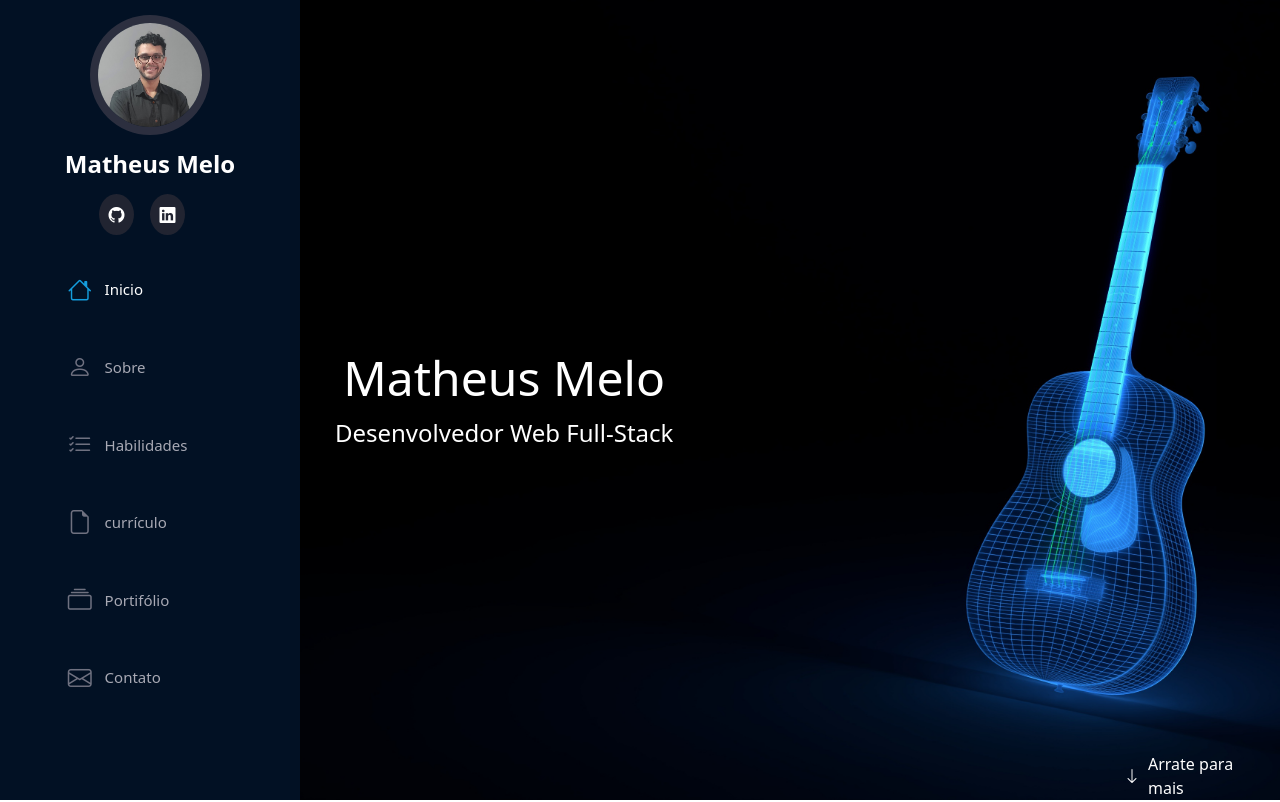
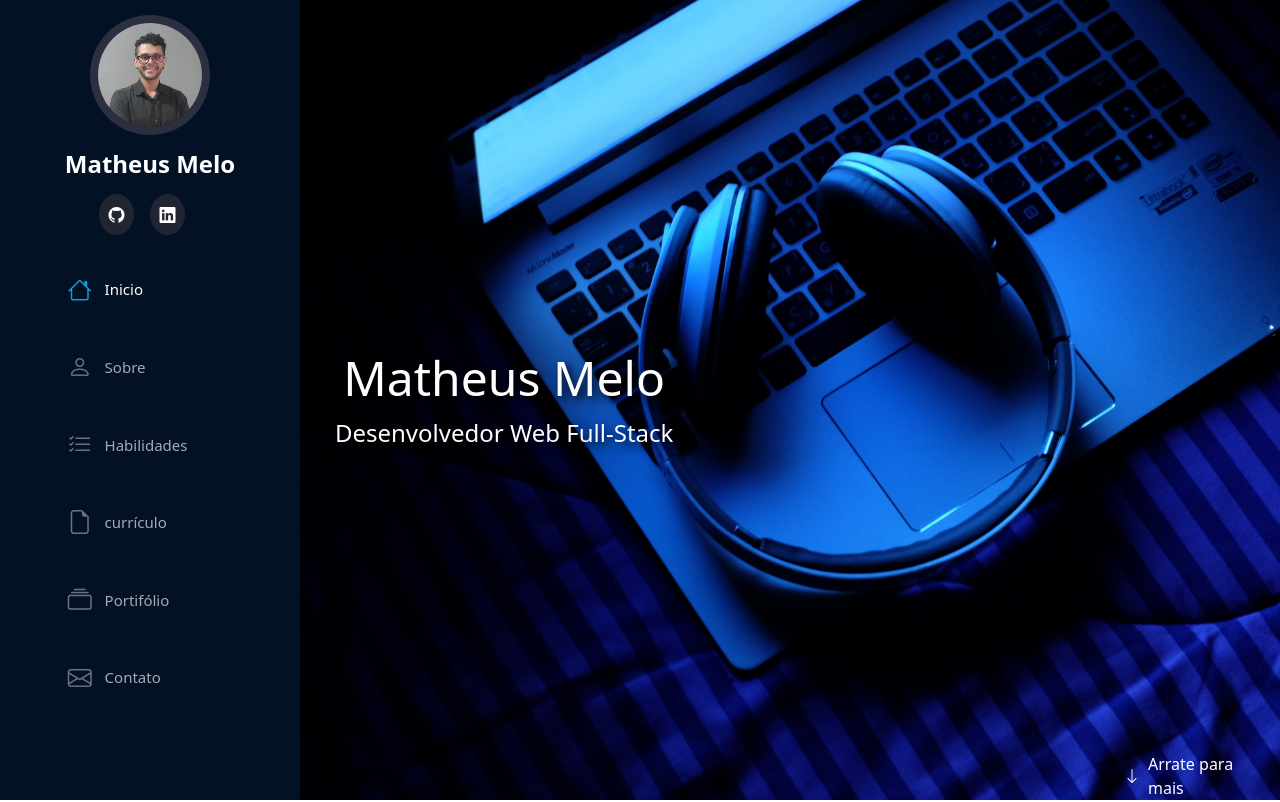
Before and after one commit to MathRMM/Portifolio, a React (Vite) app: page / in a window 1280 px wide. Shown: the top 802 px of the page. Built offline with nearby package versions, Linux system fonts and the light colour scheme.

Commit message:
fix: image starter

```diff
--- a/src/js/components/mainPage/mainPage.style.css
+++ b/src/js/components/mainPage/mainPage.style.css
@@ -11,7 +11,7 @@
     width: 100%;
     height: 100vh;
 
-    background-image: url(../../../images/guitar.jpg);
+    background-image: url(../../../images/laptop.jpg);
     background-repeat: no-repeat;
     background-size: cover;
     background-attachment: fixed;
```
